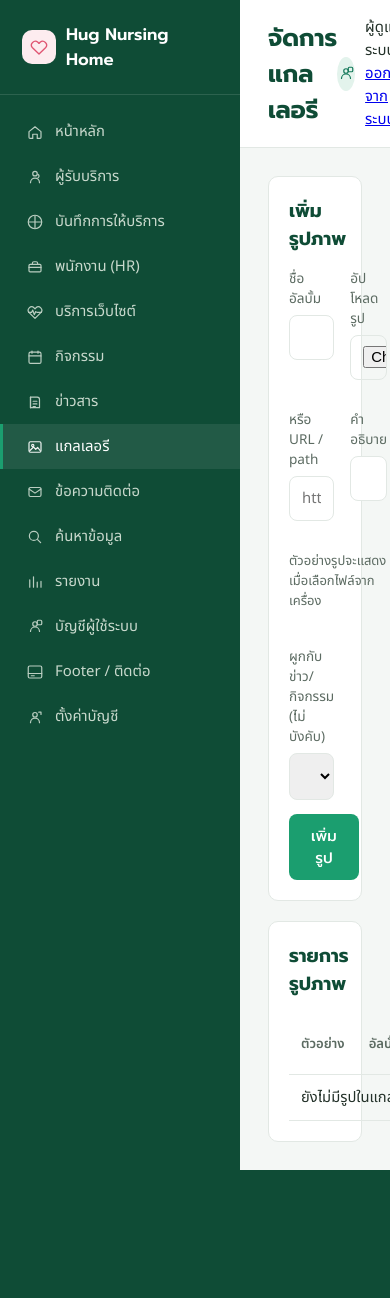
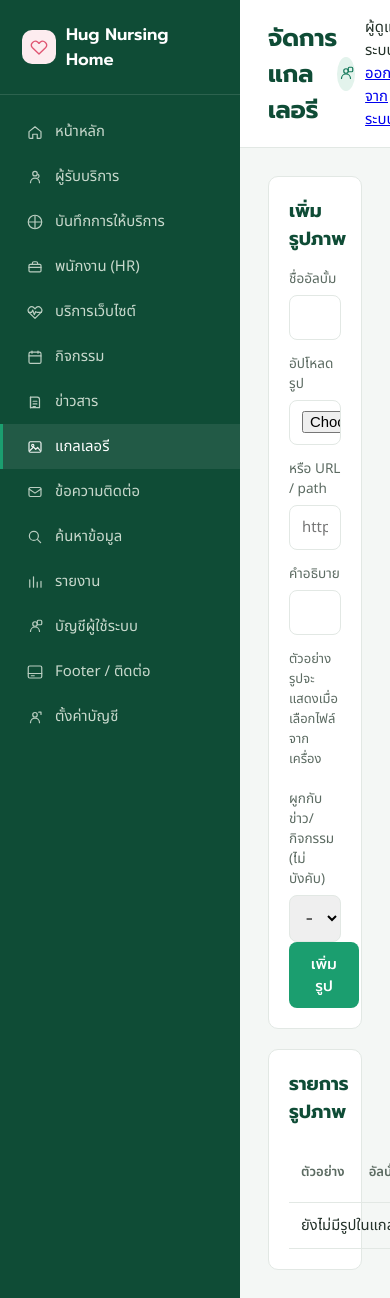
Before and after one commit to jakkapant32/hugnursinghome, a PHP site: page /admin/manage_gallery.php in a window 390 px wide; the page is wider, and only the part inside the window is pictured. Before the commit the page ends 1170 px from the top of that part, so only its background shows below. Run offline with PHP 8.4, Linux system fonts and the light colour scheme; a user stored in the database is signed in; data that the repository does not hold is empty; some libraries are stand-ins or nearby versions.

Commit message:
Scope admin form field widths to admin-content and fix panel action buttons.
Keep login-card primary buttons full width while compacting back-office forms.

Co-authored-by: Cursor <cursoragent@cursor.com>

```diff
--- a/assets/css/admin.css
+++ b/assets/css/admin.css
@@ -158,8 +158,9 @@ h1, h2, h3, h4 { font-family: var(--font-display); margin: 0 0 .4em; color: var(
   border-radius: 10px;
   padding: 20px;
 }
-.panel-head { display: flex; align-items: center; justify-content: space-between; margin-bottom: 16px; }
+.panel-head { display: flex; align-items: center; justify-content: space-between; gap: 12px; margin-bottom: 16px; flex-wrap: wrap; }
 .panel-head h3 { margin: 0; }
+.panel-head .btn { width: auto; flex-shrink: 0; }
 
 /* ---------- Tables ---------- */
 table.data-table { width: 100%; border-collapse: collapse; font-size: .92rem; }
@@ -218,6 +219,120 @@ table.data-table tr:hover td { background: var(--cream); }
 
 .upload-preview-wrap {
   grid-column: 1 / -1;
+}
+
+/* ฟอร์มหลังบ้าน — จำกัดความกว้าง (ไม่กระทบ login-card) */
+.admin-content .panel > form {
+  max-width: 42rem;
+}
+
+.admin-content .form-grid {
+  grid-template-columns: repeat(2, minmax(0, 1fr));
+  gap: 14px 18px;
+  align-items: start;
+}
+
+.admin-content .form-grid .form-field {
+  margin-bottom: 0;
+  min-width: 0;
+}
+
+.admin-content .form-field input[type="date"],
+.admin-content .form-field input[type="number"],
+.admin-content .form-field select {
+  max-width: 14.5rem;
+}
+
+.admin-content .form-field input[name="prefix"],
+.admin-content .form-field input[name="phone"],
+.admin-content .form-field input[name="guardian_phone"],
+.admin-content .form-field input[name="contact_phone"],
+.admin-content .form-field input[name="contact_hours"],
+.admin-content .form-field input#contact_phone,
+.admin-content .form-field input#contact_hours {
+  max-width: 13rem;
+}
+
+.admin-content .form-field input[name="username"] {
+  max-width: 14rem;
+}
+
+.admin-content .form-field input[type="email"],
+.admin-content .form-field input#contact_email {
+  max-width: 22rem;
+}
+
+.admin-content .form-field input[type="password"] {
+  max-width: 16rem;
+}
+
+.admin-content .form-field input[name="full_name"],
+.admin-content .form-field input[name="guardian_name"],
+.admin-content .form-field input[name="display_name"],
+.admin-content .form-field input[name="site_name"],
+.admin-content .form-field input[name="position"],
+.admin-content .form-field input[name="icon"] {
+  max-width: 22rem;
+}
+
+.admin-content .form-field input[type="url"],
+.admin-content .form-field input#line_url {
+  max-width: 28rem;
+}
+
+.admin-content .form-field input[name="photo_path"],
+.admin-content .form-field input[name="cover_image"],
+.admin-content .form-field input[name="image_path"] {
+  max-width: 26rem;
+}
+
+.admin-content .form-field select[name="resident_id"],
+.admin-content .form-field select[name="status"] {
+  max-width: 100%;
+}
+
+.admin-content .form-grid .form-field[style*="grid-column:1/-1"],
+.admin-content .form-grid .form-field:has(input[name="title"]),
+.admin-content .form-grid .form-field:has(textarea),
+.admin-content .form-grid .form-field:has(input[type="file"]),
+.admin-content .form-grid .form-field:has(input[name="photo_path"]),
+.admin-content .form-grid .form-field:has(input[name="cover_image"]),
+.admin-content .form-grid .form-field:has(input[name="image_path"]),
+.admin-content .form-grid .form-field:has(input[name="album_name"]) {
+  grid-column: 1 / -1;
+}
+
+.admin-content .form-field textarea {
+  max-width: 100%;
+  min-height: 5.5rem;
+  resize: vertical;
+}
+
+.admin-content .form-grid .form-field:has(input[type="checkbox"]) {
+  grid-column: 1 / -1;
+}
+
+.admin-content form > .form-field:not(.form-grid .form-field) {
+  margin-bottom: 14px;
+}
+
+@media (max-width: 720px) {
+  .admin-content .form-grid {
+    grid-template-columns: 1fr;
+  }
+
+  .admin-content .form-field input[type="date"],
+  .admin-content .form-field select,
+  .admin-content .form-field input[name="prefix"],
+  .admin-content .form-field input[name="phone"],
+  .admin-content .form-field input[name="guardian_phone"],
+  .admin-content .form-field input[name="username"],
+  .admin-content .form-field input[type="password"],
+  .admin-content .form-field input[type="email"],
+  .admin-content .form-field input[name="full_name"],
+  .admin-content .form-field input[name="guardian_name"] {
+    max-width: 100%;
+  }
 }
 
 /* ---------- Login page ---------- */
@@ -300,6 +415,7 @@ table.data-table tr:hover td { background: var(--cream); }
   font-family: var(--font-display); font-weight: 500; font-size: .93rem;
   cursor: pointer;
 }
-.btn-primary { background: var(--forest); color: var(--white); width: 100%; }
+.btn-primary { background: var(--forest); color: var(--white); width: auto; }
 .btn-primary:hover { background: var(--forest-dark); }
+.login-card .btn-primary { width: 100%; }
 .error-text { color: #B3261E; font-size: .87rem; margin-bottom: 14px; }
```
